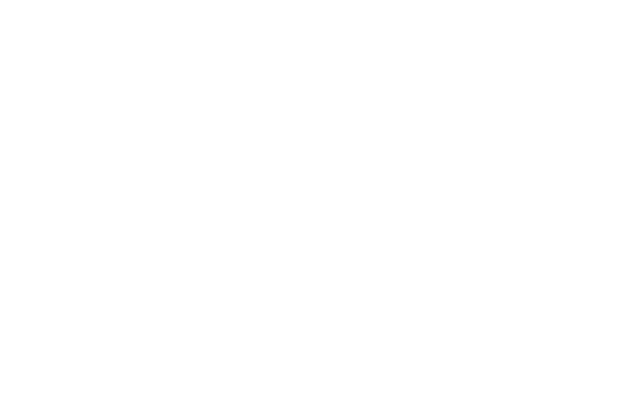
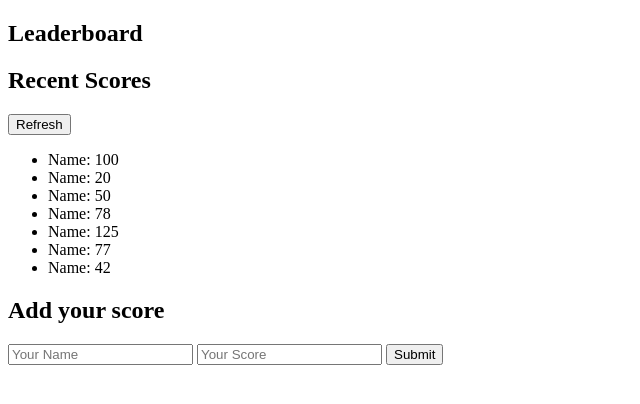
Before and after one commit to cynthiainga/leaderboard, a website built with webpack: page src/index.html in a window 1280 px wide. Shown: the whole page, without its empty margins (0-640 px from the left). Built offline with nearby package versions, Linux system fonts and the light colour scheme.

Commit message:
Write plain HTML markup

```diff
--- a/src/index.html
+++ b/src/index.html
@@ -4,7 +4,59 @@
     <meta charset="UTF-8" />
     <meta http-equiv="X-UA-Compatible" content="IE=edge" />
     <meta name="viewport" content="width=device-width, initial-scale=1.0" />
-    <title>Document</title>
+    <title>Leaderboard</title>
   </head>
-  <body></body>
+  <body>
+    <main id="container" class="container">
+      <section class="scores-container">
+        <h1 class="leaderboard-title">Leaderboard</h1>
+        <div class="leaderboard-container">
+          <div class="recent-scores">
+            <div class="title">
+              <h2>Recent Scores</h2>
+              <button class="refresh-btn clickable" type="button">
+                Refresh
+              </button>
+            </div>
+            <ul class="list">
+              <li class="score-item">
+                <span>Name: </span>
+                <span>100</span>
+              </li>
+              <li class="score-item">
+                <span>Name: </span>
+                <span>20</span>
+              </li>
+              <li class="score-item">
+                <span>Name: </span>
+                <span>50</span>
+              </li>
+              <li class="score-item">
+                <span>Name: </span>
+                <span>78</span>
+              </li>
+              <li class="score-item">
+                <span>Name: </span>
+                <span>125</span>
+              </li>
+              <li class="score-item">
+                <span>Name: </span>
+                <span>77</span>
+              </li>
+              <li class="score-item">
+                <span>Name: </span>
+                <span>42</span>
+              </li>
+            </ul>
+          </div>
+          <form class="form">
+            <h2>Add your score</h2>
+            <input type="text" class="input-name" placeholder="Your Name" />
+            <input type="text" class="input-score" placeholder="Your Score" />
+            <button class="submit-btn clickable" type="button">Submit</button>
+          </form>
+        </div>
+      </section>
+    </main>
+  </body>
 </html>
```
